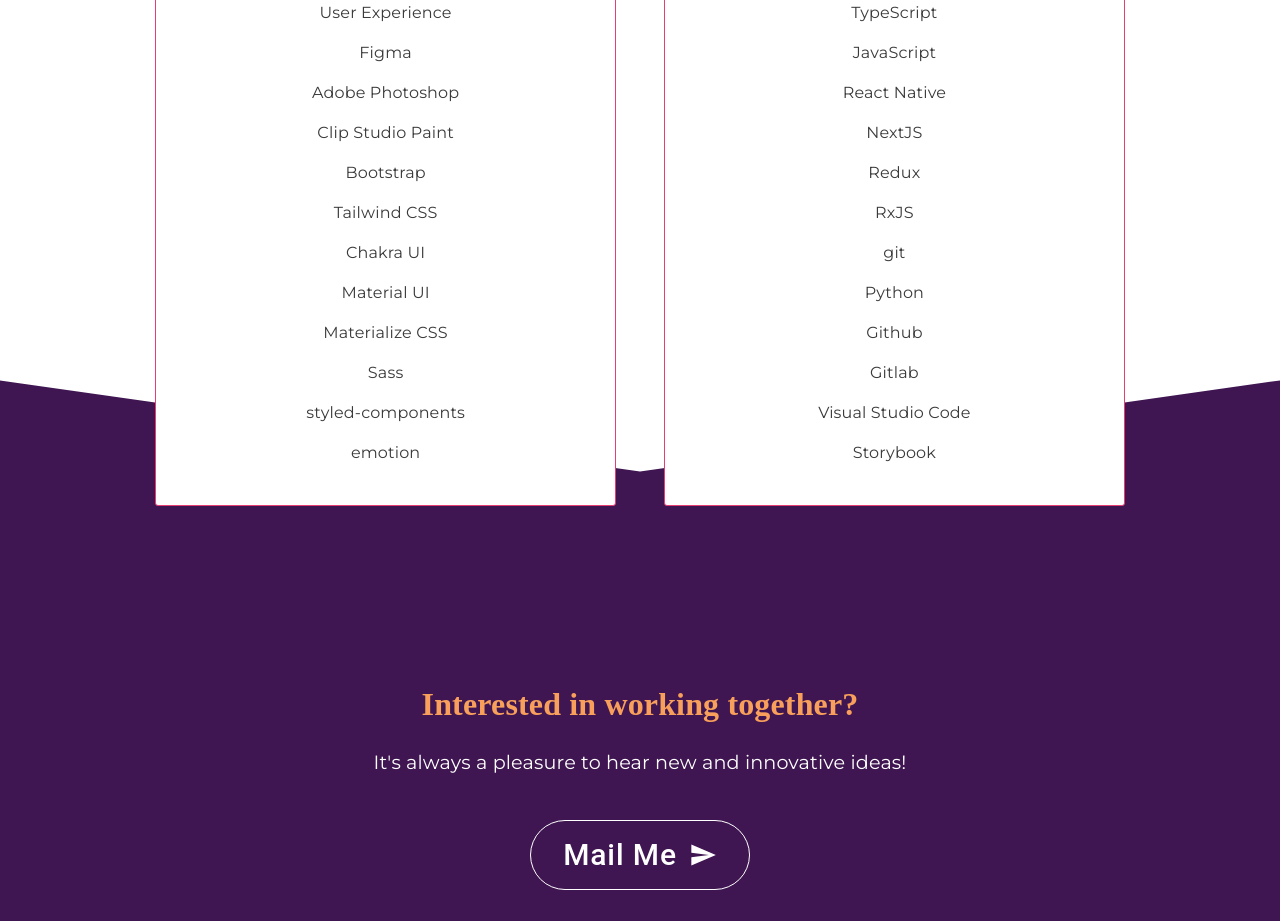
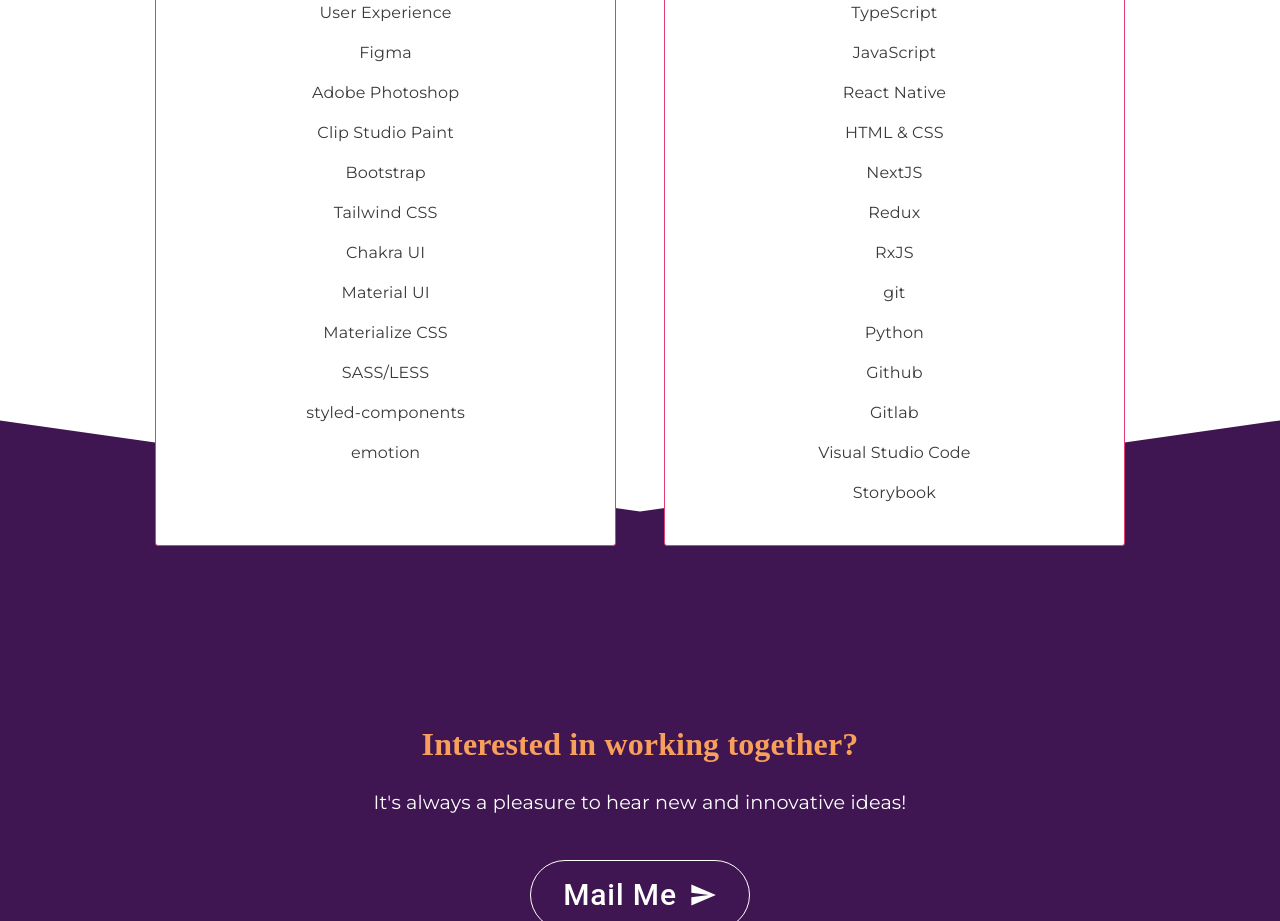
Before and after one commit to kriziacamilleuayan/Portfolio, a React (Vite) app: page / in a window 1280 px wide. Shown: the part 1480-2401 px from the top of the page. Built offline with nearby package versions, Linux system fonts and the light colour scheme; what @react-pdf/renderer would draw is missing.

Commit message:
update skills

```diff
--- a/src/pages/home/skills.jsx
+++ b/src/pages/home/skills.jsx
@@ -35,7 +35,7 @@
             <p>Chakra UI</p>
             <p>Material UI</p>
             <p>Materialize CSS</p>
-            <p>Sass</p>
+            <p>SASS/LESS</p>
             <p>styled-components</p>
             <p>emotion</p>
           </Box>
@@ -58,6 +58,7 @@
             <p>TypeScript</p>
             <p>JavaScript</p>
             <p>React Native</p>
+            <p>HTML & CSS</p>
             <p>NextJS</p>
             <p>Redux</p>
             <p>RxJS</p>
--- a/src/pages/resume/skills.jsx
+++ b/src/pages/resume/skills.jsx
@@ -12,7 +12,7 @@
       <Text style={styles.detail}>JavaScript</Text>
       <Text style={styles.detail}>Git</Text>
       <Text style={styles.detail}>HTML & CSS</Text>
-      <Text style={styles.detail}>Saas</Text>
+      <Text style={styles.detail}>SASS & LESS</Text>
       <Text style={styles.detail}>Figma</Text>
       <Text style={styles.detail}>Python</Text>
     </View>
```
